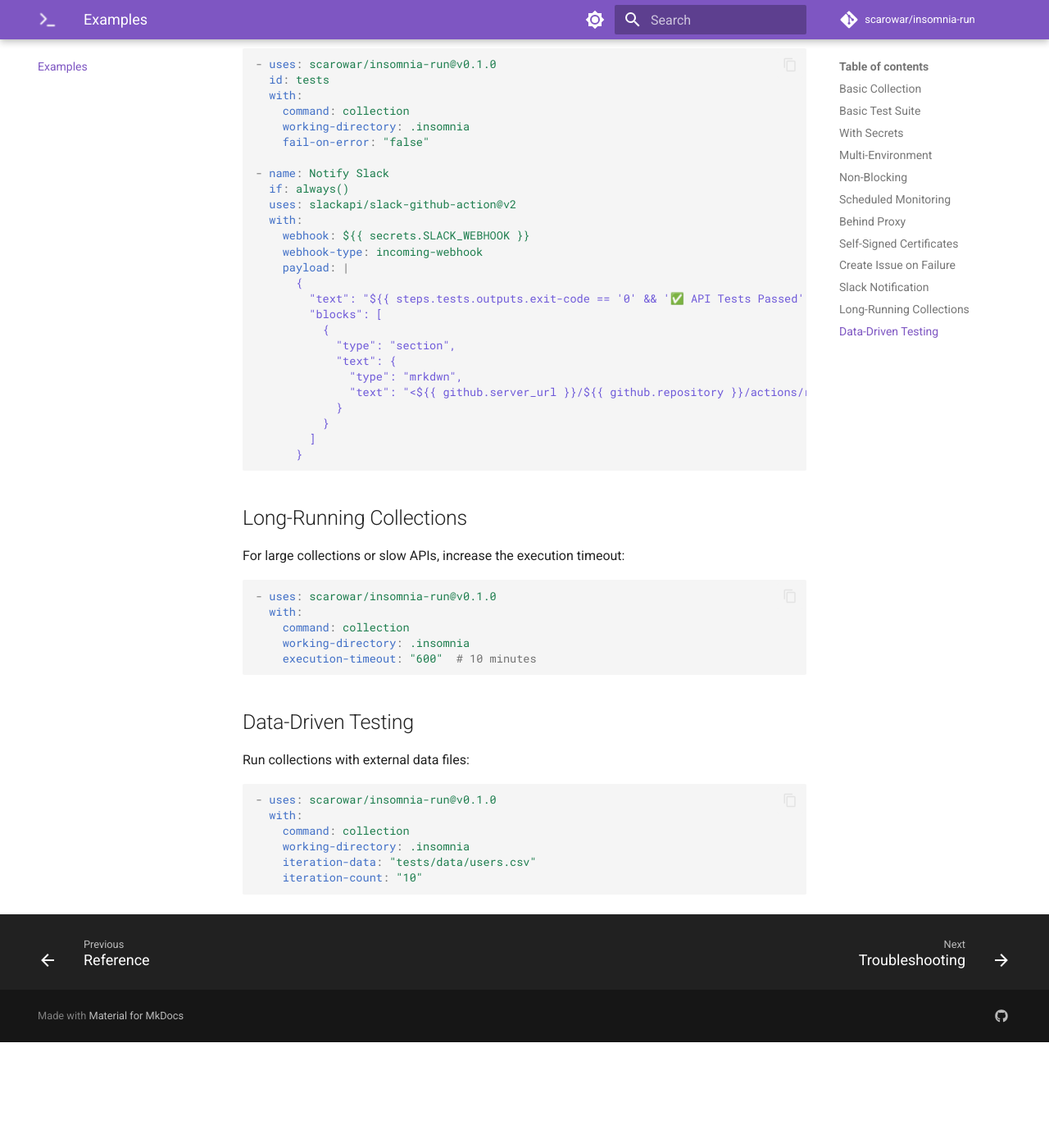
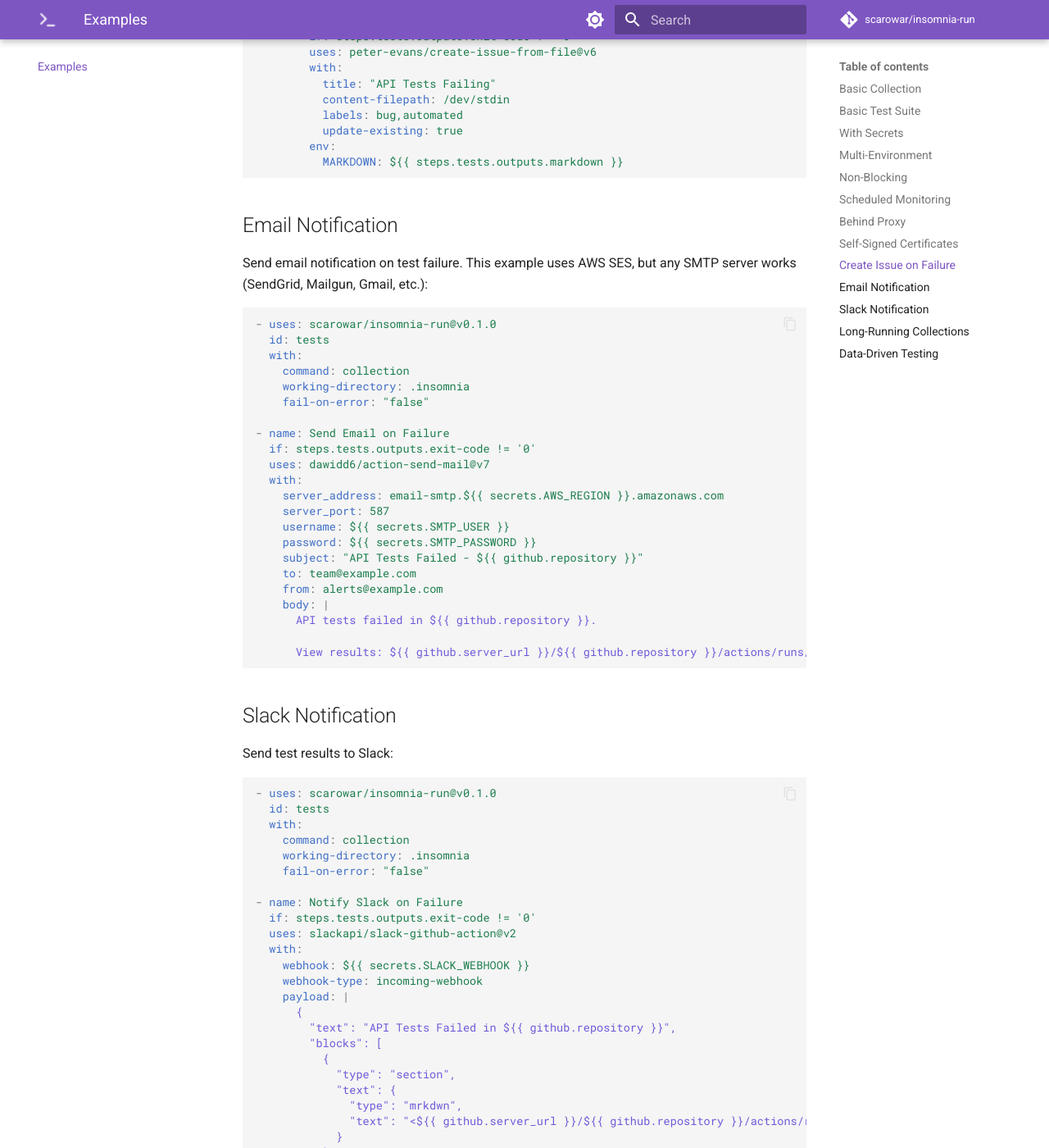
Before and after one commit to scarowar/insomnia-run, an MkDocs documentation site: the page built from docs/examples/index.md, in a window 1280 px wide and 1400 px high, scrolled down 3941 px. Shown: the whole window at 82% size. Built offline with MkDocs 1.6.1 and Material for MkDocs 9.7.7, drawn with Linux system fonts in a browser that asks for light colours; comment, search, counter and statistics services are not loaded; before the commit the page ends 5212 px from its top, so only the background shows below that; some of the changed text lies outside the part shown.

Commit message:
docs: add descriptions to all code blocks and new examples

````diff
--- a/docs/examples/index.md
+++ b/docs/examples/index.md
@@ -1,6 +1,8 @@
 # Examples
 
 ## Basic Collection
+
+Run a collection on every PR and push to main:
 
 ```yaml
 name: API Tests
@@ -28,6 +30,8 @@
 
 ## Basic Test Suite
 
+Run a specific test suite on pull requests:
+
 ```yaml
 name: Unit Tests
 
@@ -53,6 +57,8 @@
 
 ## With Secrets
 
+Pass secrets to your Insomnia workspace via environment variables:
+
 ```yaml
 - uses: scarowar/insomnia-run@v0.1.0
   with:
@@ -63,6 +69,8 @@
 ```
 
 ## Multi-Environment
+
+Test against multiple environments using a matrix strategy:
 
 ```yaml
 jobs:
@@ -83,6 +91,8 @@
 
 ## Non-Blocking
 
+Run tests without failing the workflow, then handle results manually:
+
 ```yaml
 - uses: scarowar/insomnia-run@v0.1.0
   id: tests
@@ -99,6 +109,8 @@
 ```
 
 ## Scheduled Monitoring
+
+Run API health checks on a schedule (every 6 hours):
 
 ```yaml
 name: API Monitoring
@@ -134,6 +148,8 @@
 
 ## Self-Signed Certificates
 
+> **Warning:** Only use in development environments.
+
 ```yaml
 - uses: scarowar/insomnia-run@v0.1.0
   with:
@@ -175,7 +189,7 @@
 
       - name: Create Issue on Failure
         if: steps.tests.outputs.exit-code != '0'
-        uses: peter-evans/create-issue-from-file@v5
+        uses: peter-evans/create-issue-from-file@v6
         with:
           title: "API Tests Failing"
           content-filepath: /dev/stdin
@@ -183,6 +197,35 @@
           update-existing: true
         env:
           MARKDOWN: ${{ steps.tests.outputs.markdown }}
+```
+
+## Email Notification
+
+Send email notification on test failure. This example uses AWS SES, but any SMTP server works (SendGrid, Mailgun, Gmail, etc.):
+
+```yaml
+- uses: scarowar/insomnia-run@v0.1.0
+  id: tests
+  with:
+    command: collection
+    working-directory: .insomnia
+    fail-on-error: "false"
+
+- name: Send Email on Failure
+  if: steps.tests.outputs.exit-code != '0'
+  uses: dawidd6/action-send-mail@v7
+  with:
+    server_address: email-smtp.${{ secrets.AWS_REGION }}.amazonaws.com
+    server_port: 587
+    username: ${{ secrets.SMTP_USER }}
+    password: ${{ secrets.SMTP_PASSWORD }}
+    subject: "API Tests Failed - ${{ github.repository }}"
+    to: team@example.com
+    from: alerts@example.com
+    body: |
+      API tests failed in ${{ github.repository }}.
+
+      View results: ${{ github.server_url }}/${{ github.repository }}/actions/runs/${{ github.run_id }}
 ```
 
 ## Slack Notification
@@ -197,15 +240,15 @@
     working-directory: .insomnia
     fail-on-error: "false"
 
-- name: Notify Slack
-  if: always()
+- name: Notify Slack on Failure
+  if: steps.tests.outputs.exit-code != '0'
   uses: slackapi/slack-github-action@v2
   with:
     webhook: ${{ secrets.SLACK_WEBHOOK }}
     webhook-type: incoming-webhook
     payload: |
       {
-        "text": "${{ steps.tests.outputs.exit-code == '0' && '✅ API Tests Passed' || '❌ API Tests Failed' }}",
+        "text": "API Tests Failed in ${{ github.repository }}",
         "blocks": [
           {
             "type": "section",
````
Also changed, not shown: other parts of docs/examples/index.md (+2 -2 lines), docs/guides/collections.md (+12 -0 lines), docs/guides/secrets.md (+6 -0 lines), docs/guides/test-suites.md (+10 -0 lines), docs/reference/inputs.md (+4 -0 lines).
